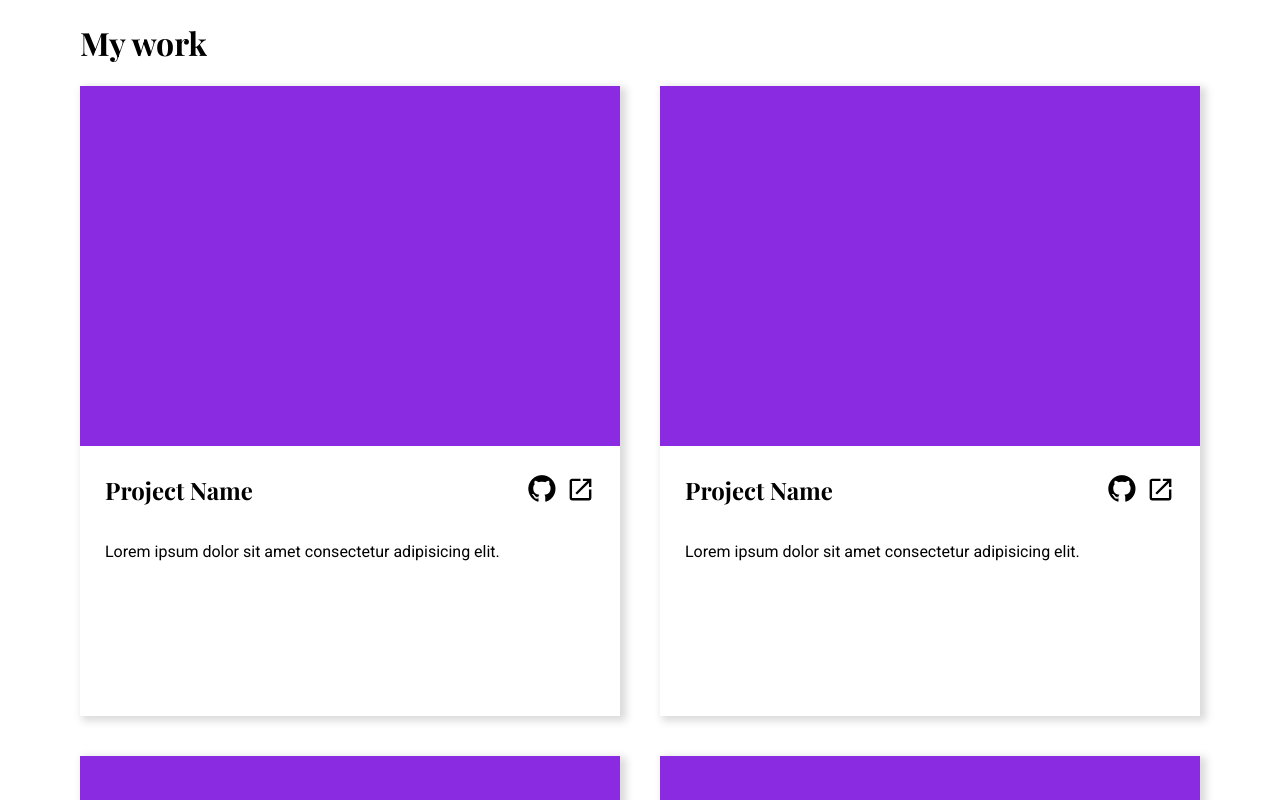
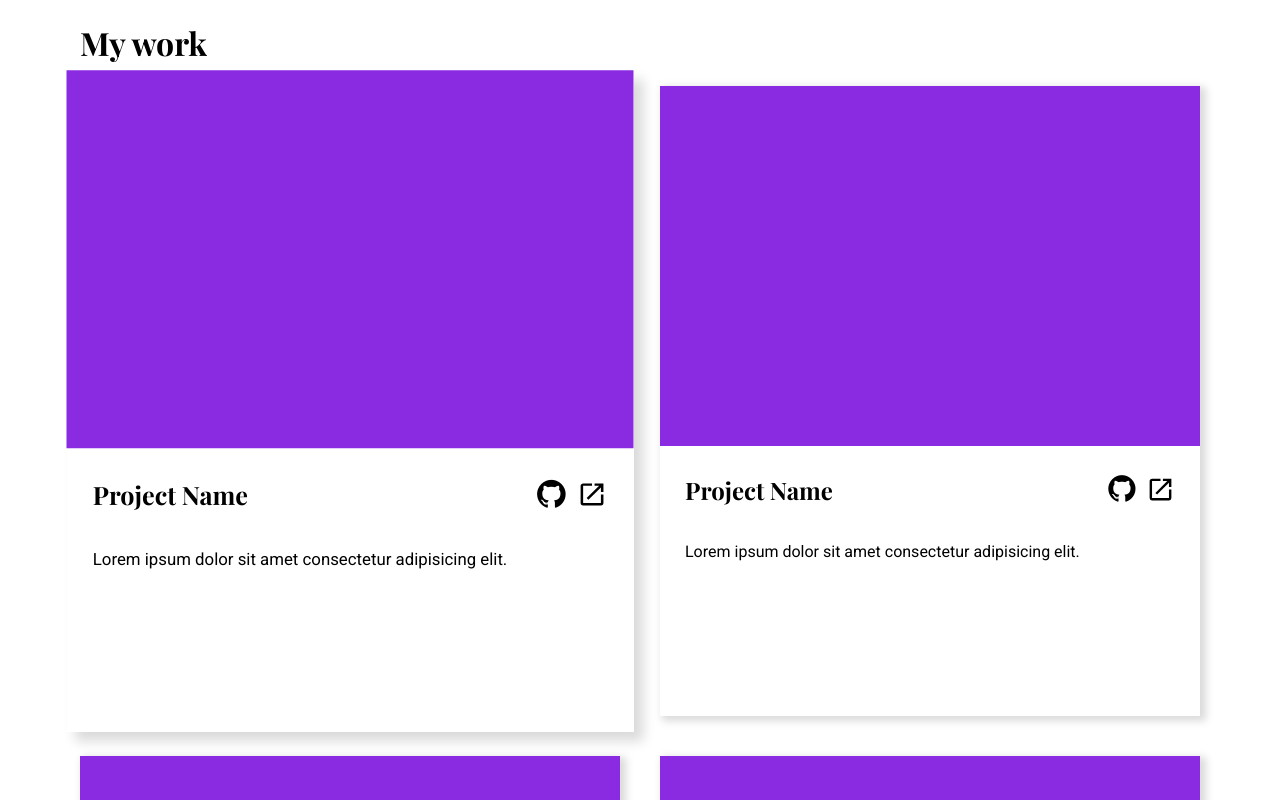
Before and after one commit to aish8la/TOP-Homepage-Responsive, a website built with webpack: page src/index.html in a window 1280 px wide. In both pictures the pointer is over the element 350 px from the left and 1171 px from the top of the page. Shown: the part 771-1571 px from the top of the page. Built offline with nearby package versions, Linux system fonts and the light colour scheme.

Commit message:
feat: add hover transition to cards

```diff
--- a/src/styles.css
+++ b/src/styles.css
@@ -141,6 +141,15 @@ header {
 .work-image {
     width: 100%;
     aspect-ratio: 3 / 2;
+}
+
+.works-card {
+    transition: box-shadow 0.5s ease, transform 0.5s ease;
+}
+
+.works-card:hover {
+    box-shadow: 9px 9px 11px 1px rgba(0, 0, 0, 0.15);
+    transform: scale(1.05);
 }
 
 .work-description {
```
